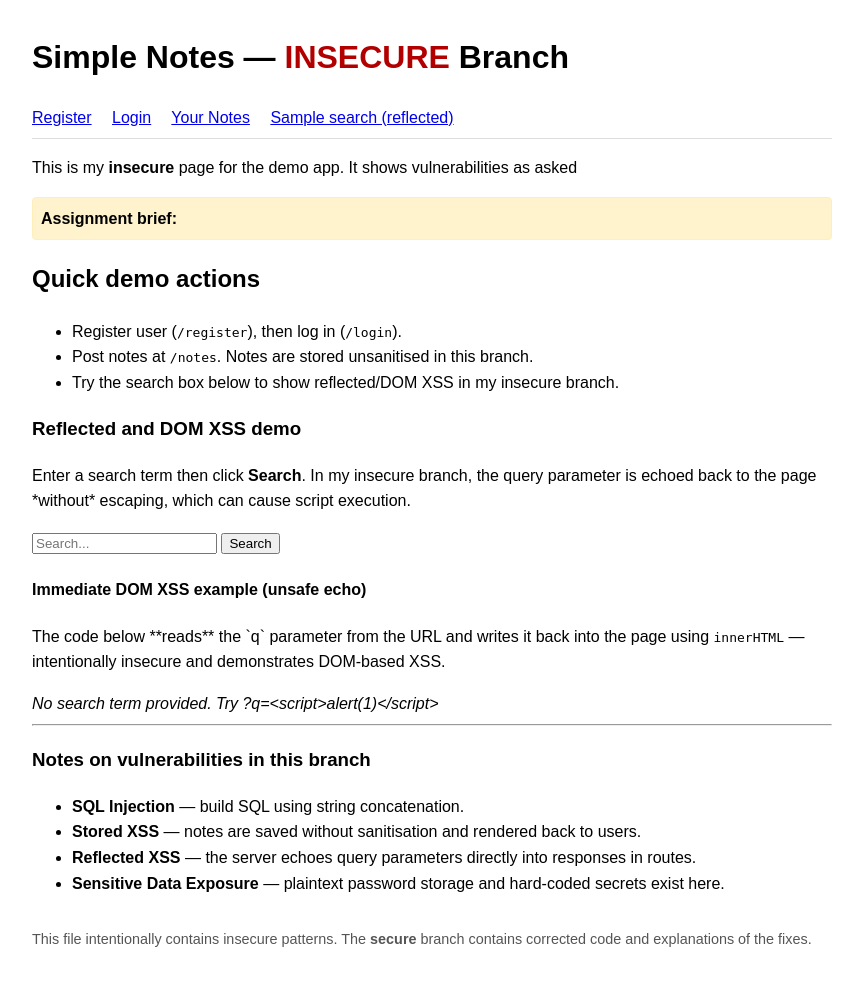
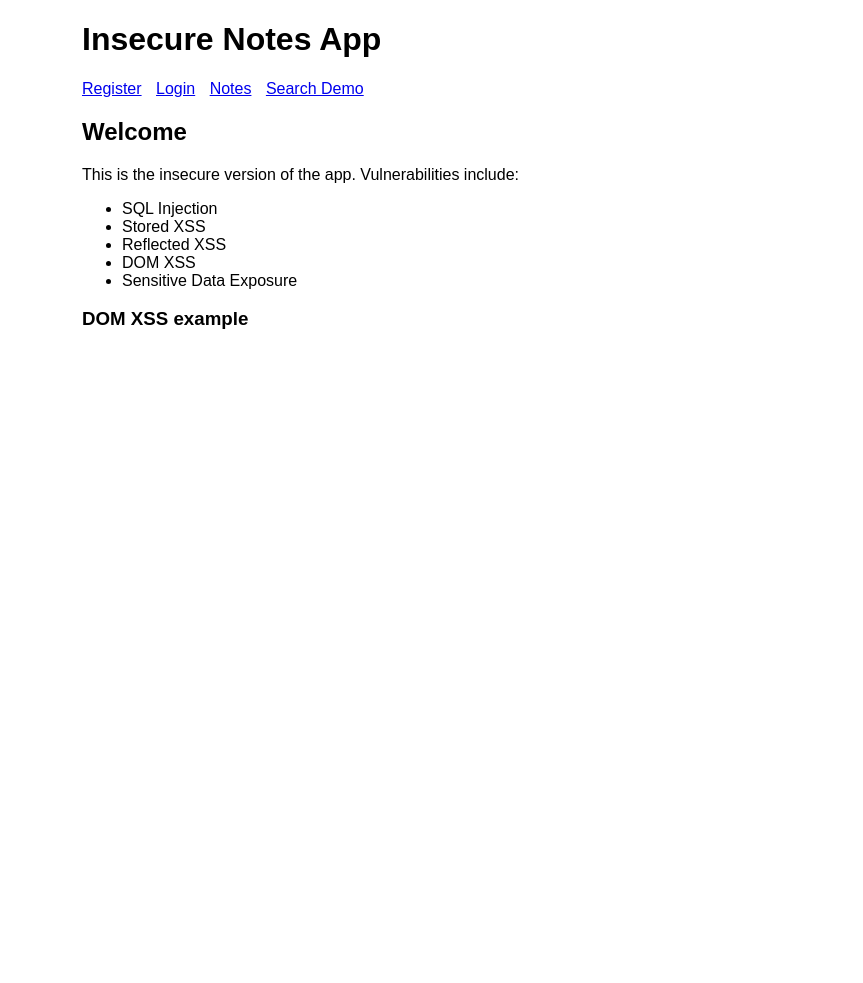
Before and after one commit to AdrianaFTA/Insecure-Secure, a Flask app: page / in a window 1280 px wide. Shown: the whole page, without its empty margins (208-1071 px from the left). After the commit the page ends 329 px from the top, so only its background shows below. Run offline with Flask 3, Linux system fonts and the light colour scheme.

Commit message:
update index

```diff
--- a/templates/index.html
+++ b/templates/index.html
@@ -1,106 +1,40 @@
 <!doctype html>
-<html lang="en">
+<html>
 <head>
-  <meta charset="utf-8" />
-  <title>Insecure - Simple Notes App</title>
-  <meta name="viewport" content="width=device-width,initial-scale=1" />
-  <style>
-    body { font-family: Arial, sans-serif; max-width: 800px; margin: 2rem auto; line-height: 1.6; }
-    header { border-bottom: 1px solid #ddd; padding-bottom: 0.5rem; margin-bottom: 1rem; }
-    nav a { margin-right: 1rem; }
-    .danger { color: #b20000; font-weight: bold; }
-    .notes { margin-top: 1rem; }
-    footer { margin-top: 2rem; font-size: 0.9rem; color: #555; }
-    .hint { background:#fff3cd; border:1px solid #ffeeba; padding:8px; border-radius:4px; }
-  </style>
-
+    <title>Insecure Notes App</title>
+    <link rel="stylesheet" href="/static/style.css">
 </head>
 <body>
-  <header>
-    <h1>Simple Notes — <span class="danger">INSECURE</span> Branch</h1>
+    <h1>Insecure Notes App</h1>
+
     <nav>
         <a href="/register">Register</a>
         <a href="/login">Login</a>
-      <a href="/notes">Your Notes</a>
-      <a href="/search?q=hello">Sample search (reflected)</a>
+        <a href="/notes">Notes</a>
+        <a href="/search?q=test">Search Demo</a>
     </nav>
-  </header>
 
-  <section>
-    <p>
-      This is my <strong>insecure</strong> page for the demo app. It shows vulnerabilities as asked
-    </p>
+    <h2>Welcome</h2>
+    <p>This is the insecure version of the app. Vulnerabilities include:</p>
 
-    <div class="hint">
-      <strong>Assignment brief:</strong>
-      <a href="file:///mnt/data/BSHCYB4-Secure-Application-Programming-Project (3).docx">
-      </a>
-    </div>
-
-    <h2>Quick demo actions</h2>
     <ul>
-      <li>Register user (<code>/register</code>), then log in (<code>/login</code>).</li>
-      <li>Post notes at <code>/notes</code>. Notes are stored unsanitised in this branch.</li>
-      <li>Try the search box below to show reflected/DOM XSS in my insecure branch.</li>
+        <li>SQL Injection</li>
+        <li>Stored XSS</li>
+        <li>Reflected XSS</li>
+        <li>DOM XSS</li>
+        <li>Sensitive Data Exposure</li>
     </ul>
 
-    <h3>Reflected and DOM XSS demo</h3>
-    <p>
-      Enter a search term then click <strong>Search</strong>. In my insecure branch, the query parameter is echoed
-      back to the page *without* escaping, which can cause script execution.
-    </p>
-
-    <form method="get" action="/search" id="searchForm">
-      <input type="text" name="q" placeholder="Search..." />
-      <button type="submit">Search</button>
-    </form>
-
-    <div class="notes">
-      <h4>Immediate DOM XSS example (unsafe echo)</h4>
-      <p>
-        The code below **reads** the `q` parameter from the URL and writes it back into the page using
-        <code>innerHTML</code> —  intentionally insecure and demonstrates DOM-based XSS.
-      </p>
-
-      <div id="vulnerable-output"></div>
+    <h3>DOM XSS example</h3>
+    <div id="output"></div>
 
     <script>
-        (function() {
-          // parse the querystring to get ?q=
+        // DOM XSS — UNSAFE
         const params = new URLSearchParams(window.location.search);
-          const q = params.get('q');
-
+        const q = params.get("q");
         if (q) {
-            // UNSAFE: inserting raw user input into innerHTML (DOM XSS)
-            document.getElementById('vulnerable-output').innerHTML =
-              '<strong>Search term (raw):</strong> ' + q;
-          } else {
-            document.getElementById('vulnerable-output').innerHTML =
-              '<em>No search term provided. Try ?q=&lt;script&gt;alert(1)&lt;/script&gt;</em>';
+            document.getElementById("output").innerHTML = "<strong>You searched:</strong> " + q;
         }
-        })();
     </script>
-
-      </div>
-
-    <hr />
-
-    <section>
-      <h3>Notes on vulnerabilities in this branch</h3>
-      <ul>
-        <li><strong>SQL Injection</strong> — build SQL using string concatenation.</li>
-        <li><strong>Stored XSS</strong> — notes are saved without sanitisation and rendered back to users.</li>
-        <li><strong>Reflected XSS</strong> — the server echoes query parameters directly into responses in routes.</li>
-        <li><strong>Sensitive Data Exposure</strong> — plaintext password storage and hard-coded secrets exist here.</li>
-      </ul>
-    </section>
-  </section>
-
-  <footer>
-    <p>
-      This file intentionally contains insecure patterns. The <strong>secure</strong> branch contains
-      corrected code and explanations of the fixes.
-    </p>
-  </footer>
 </body>
 </html>
```
Lines whose indentation alone changed are shown as unchanged.
